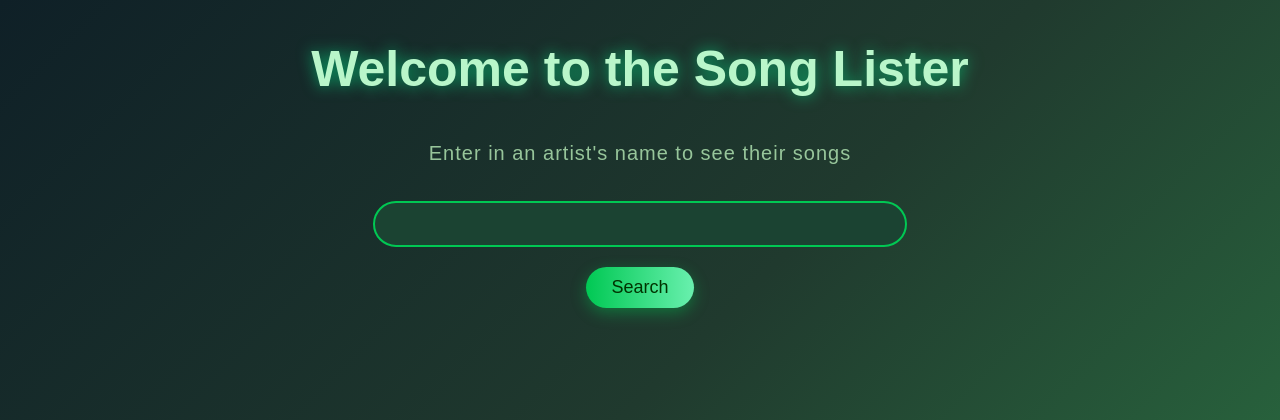
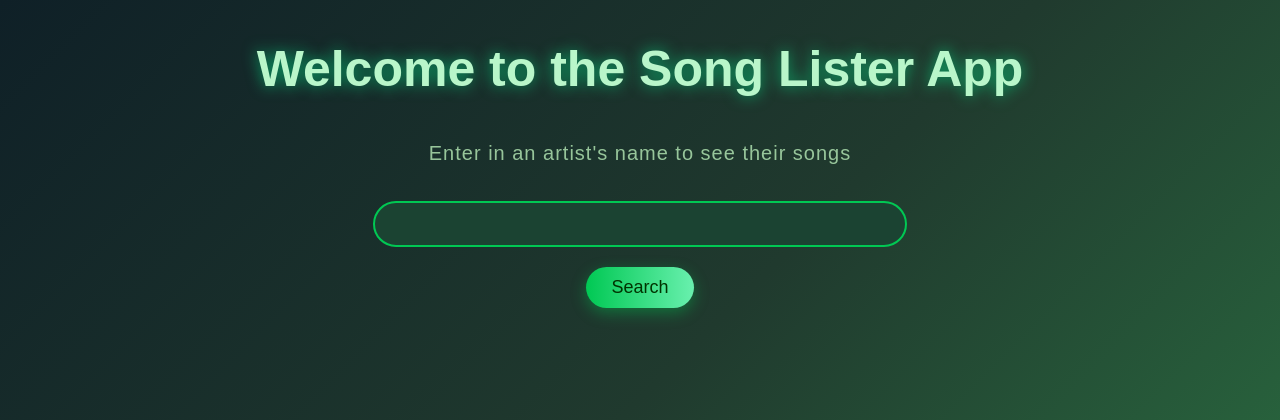
Before and after one commit to mendojes/4800-A2, a Flask app: page / in a window 1280 px wide. Shown: the top 420 px of the page. Run offline with Flask 3, Linux system fonts and the light colour scheme.

Commit message:
update title

```diff
--- a/templates/index.html
+++ b/templates/index.html
@@ -160,7 +160,7 @@
     </script>
 </head>
 <body>
-    <h1>Welcome to the Song Lister</h1>
+    <h1>Welcome to the Song Lister App</h1>
     <h2 class="subheader">Enter in an artist's name to see their songs</h2>
     <input id="artist_input" type="text"></input>
     <button onclick="search()">Search</button>
```
Also changed, not shown: .github/workflows/ci.yml.
